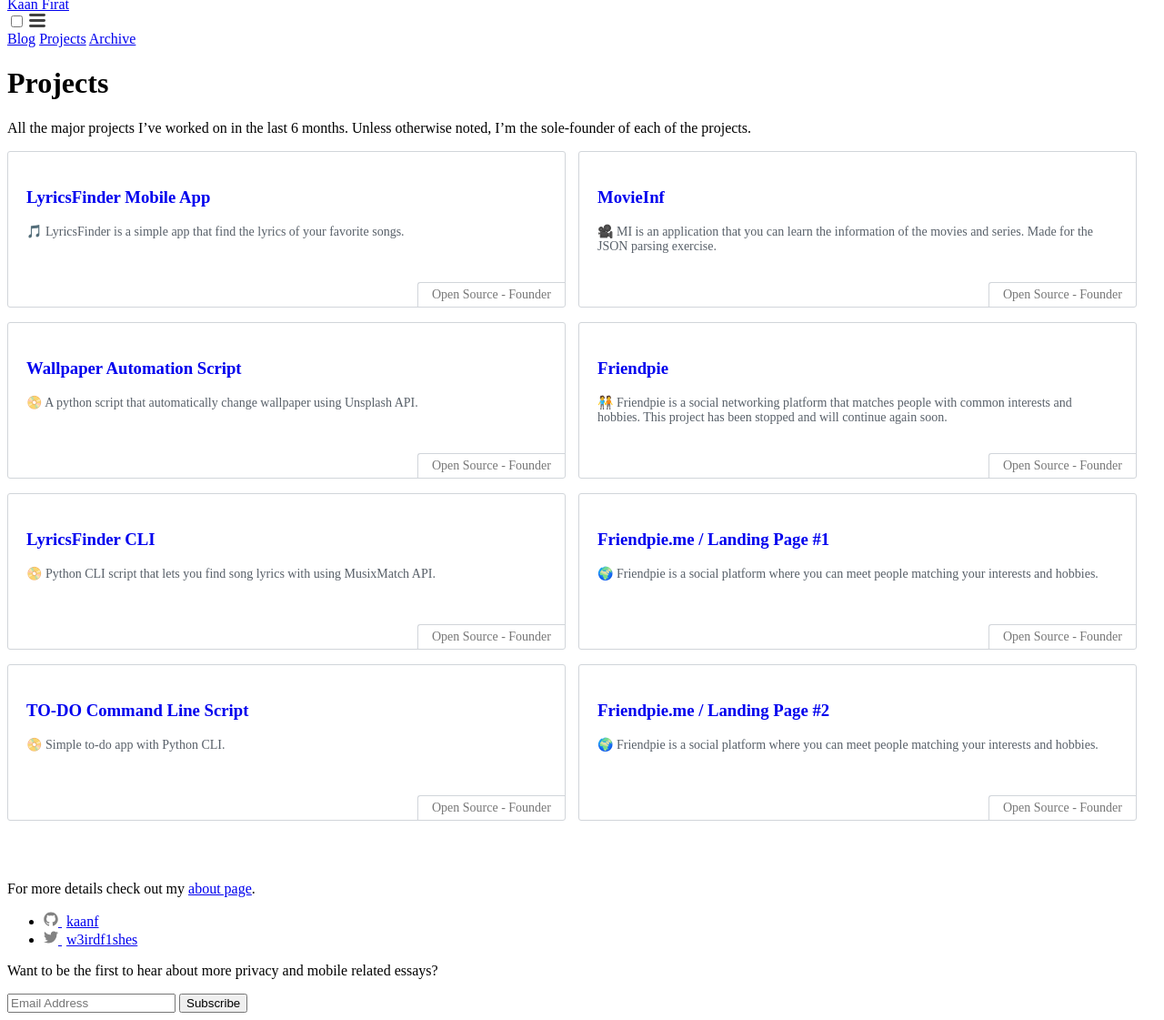
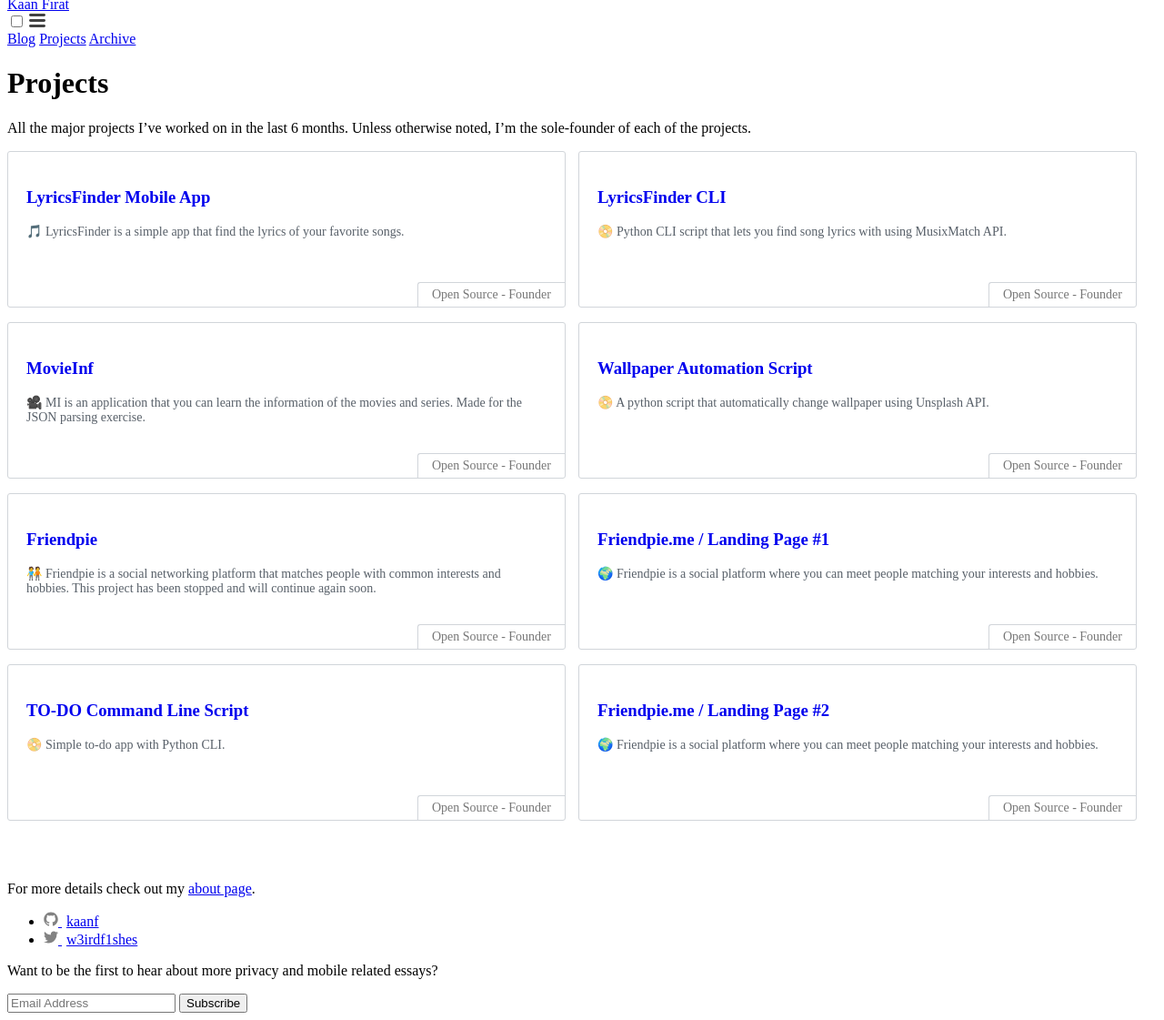
Before and after one commit to kaanf/personal-blog, a Jekyll site: the page built from projects.md, in a window 1280 px wide, cut to the strip 112-1233 px from the top of the page. Shown: the whole strip at 91% size. Built offline with Jekyll 4.4.1, drawn with Linux system fonts in a browser that asks for light colours; part of the change alters nothing that is shown.

```diff
--- a/_data/projects.yml
+++ b/_data/projects.yml
@@ -1,6 +1,11 @@
 - title: "LyricsFinder Mobile App"
   url: "https://github.com/kaanf/lyrics-finder-app"
   subtitle: "🎵 LyricsFinder is a simple app that find the lyrics of your favorite songs."
+  metadata: "Open Source - Founder"
+
+- title: "LyricsFinder CLI"
+  url: "https://github.com/kaanf/lyrics-finder-cli"
+  subtitle: "📀 Python CLI script that lets you find song lyrics with using MusixMatch API. "
   metadata: "Open Source - Founder"
 
 - title: "MovieInf"
@@ -18,11 +23,6 @@
   subtitle: "🧑‍🤝‍🧑 Friendpie is a social networking platform that matches people with common interests and hobbies. This project has been stopped and will continue again soon."
   metadata: "Open Source - Founder"
 
-- title: "LyricsFinder CLI"
-  url: "https://github.com/kaanf/lyrics-finder-cli"
-  subtitle: "📀 Python CLI script that lets you find song lyrics with using MusixMatch API. "
-  metadata: "Open Source - Founder"
-
 - title: "Friendpie.me / Landing Page #1"
   url: "https://friendpie.me"
   subtitle: "🌍 Friendpie is a social platform where you can meet people matching your interests and hobbies."
```
